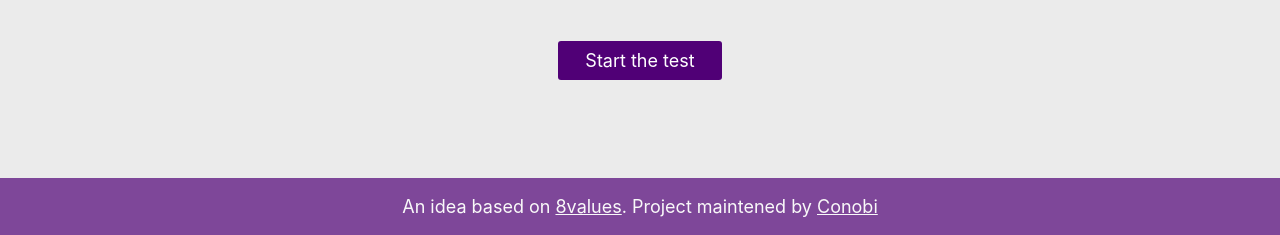
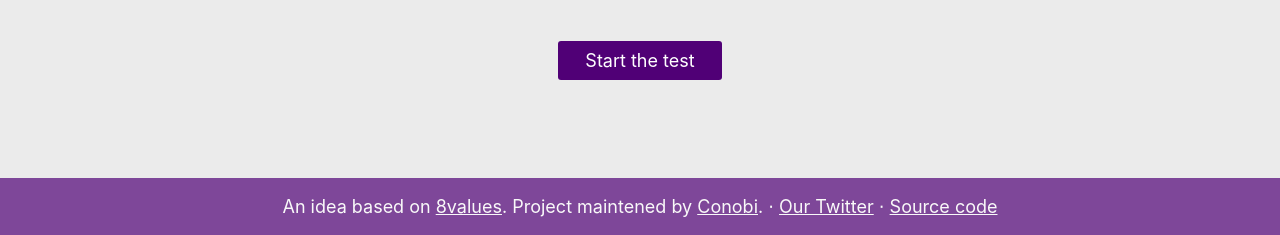
Before and after one commit to Conobi/politiscales, a PHP site: page /index.php in a window 1280 px wide. Shown: the part 565-800 px from the top of the page. Run offline with PHP 8.4, Linux system fonts and the light colour scheme; some libraries are stand-ins or nearby versions.

Commit message:
Add Twitter account across meta & footer

```diff
--- a/langs/static_en.json
+++ b/langs/static_en.json
@@ -7,7 +7,7 @@
   "info_2": "You can always avoid answering a question. But if you do not understand the meaning of one of them, try to invert its meaning for a better understanding of what is implied.",
   "warning": "This test tries to represent the wider set of ideas as possible and contains some phrases that can be shocking, notably concerning racism and homosexuality.",
   "start_button": "Start the test",
-  "footer": "An idea based on <a href=\"https://8values.github.io/\" target=\"_blank\">8values</a>. Project maintened by <a href=\"https://twitter.com/Conobipe\" target=\"_blank\">Conobi</a>",
+  "footer": "An idea based on <a href=\"https://8values.github.io/\" target=\"_blank\">8values</a>. Project maintened by <a href=\"https://twitter.com/Conobipe\" target=\"_blank\">Conobi</a>. ⋅ <a href=\"https://twitter.com/rePolitiScales\" target=\"_blank\">Our Twitter</a> ⋅ <a href=\"https://github.com/Donokami/politiscales\" target=\"_blank\">Source code</a>",
   "question": "Question",
   "of": "of",
   "strong_agree": "Absolutely agree",
--- a/langs/static_fr.json
+++ b/langs/static_fr.json
@@ -7,7 +7,7 @@
   "info_2": "Vous n'êtes jamais obligé de répondre à une question. Mais si vous ne comprenez pas l'une d'entre elles, essayez d'inverser son sens pour comprendre ce qu'elle implique.",
   "warning": "Ce test essaie de représenter le plus large panel d'opinions et peut contenir des phrases choquantes, notamment concernant le racisme ou l'homosexualité.",
   "start_button": "Démarrer le test",
-  "footer": "Une idée basée sur <a href=\"https://8values.github.io/\" target=\"_blank\">8values</a>. Projet maintenu par <a href=\"https://twitter.com/Conobipe\" target=\"_blank\">Conobi</a>",
+  "footer": "Une idée basée sur <a href=\"https://8values.github.io/\" target=\"_blank\">8values</a>. Projet maintenu par <a href=\"https://twitter.com/Conobipe\" target=\"_blank\">Conobi</a>. ⋅ <a href=\"https://twitter.com/rePolitiScales\" target=\"_blank\">Notre Twitter</a> ⋅ <a href=\"https://github.com/Donokami/politiscales\" target=\"_blank\">Code source</a>",
   "question": "Question",
   "of": "sur",
   "strong_agree": "Absolument d'accord",
--- a/partials/head.php
+++ b/partials/head.php
@@ -9,15 +9,15 @@
     content="<?= $i18n->get("description") ?>"
   />
   <link rel="stylesheet" href="./style.css" type="text/css" media="screen" />
-  <link rel="shortcut icon" href="./images/favicon.ico" />
+  <link rel="shortcut icon" href="<?= (strpos($_SERVER['REQUEST_URI'], "politiscales/") !== false) ? $_SERVER['REQUEST_SCHEME'].'://'.$_SERVER['HTTP_HOST']."/politiscales/images/favicon.ico" : $_SERVER['REQUEST_SCHEME'].'://'.$_SERVER['HTTP_HOST']."/images/favicon.ico" ?>" />
   <meta property="og:url" content="<?= $_SERVER['REQUEST_SCHEME'].'://'.$_SERVER['HTTP_HOST'].explode('?',$_SERVER['REQUEST_URI'], 2)[0] ?>" />
   <meta property="og:title" content="<?= $i18n->get_meta("title") ?>" />
   <meta property="og:locale" content="<?= $i18n->_lang ?>" />
-  <meta
-    property="og:description"
-    content="<?= $i18n->get("description") ?>"
-  />
-  <meta property="og:image" content="../images/facebook-preview.png" />
+  <meta property="og:description" content="<?= $i18n->get("description") ?>"/>
+  <meta property="og:image" content="<?= (strpos($_SERVER['REQUEST_URI'], "politiscales/") !== false) ? $_SERVER['REQUEST_SCHEME'].'://'.$_SERVER['HTTP_HOST']."/politiscales/images/facebook-preview.png" : $_SERVER['REQUEST_SCHEME'].'://'.$_SERVER['HTTP_HOST']."/images/facebook-preview.png" ?>" />
+  <meta name="twitter:card" content="summary" />
+	<meta name="twitter:site" content="@rePolitiScales" />
+	<meta name="twitter:creator" content="@rePolitiScales" />
   <script
     src="https://code.jquery.com/jquery-3.2.1.min.js"
     integrity="sha256-hwg4gsxgFZhOsEEamdOYGBf13FyQuiTwlAQgxVSNgt4="
--- a/results.js
+++ b/results.js
@@ -16,7 +16,7 @@ function init_results() {
   twitterButton = document.getElementById("buttonTwitter");
   redditButton = document.getElementById("buttonReddit");
   if (twitterButton) {
-  	twitterButton.href = "https://twitter.com/intent/tweet?text="+encodeURIComponent($.i18n("share_desc"))+"&url="+encodeURIComponent(location.href);
+  	twitterButton.href = "https://twitter.com/intent/tweet?text="+encodeURIComponent($.i18n("share_desc"))+"&url="+encodeURIComponent(location.href)+"&via=rePolitiScales";
   }
   if (redditButton) {
   	redditButton.href = "http://www.reddit.com/submit?url="+encodeURIComponent(location.href)+"&title="+encodeURIComponent($.i18n("share_desc"));
```
